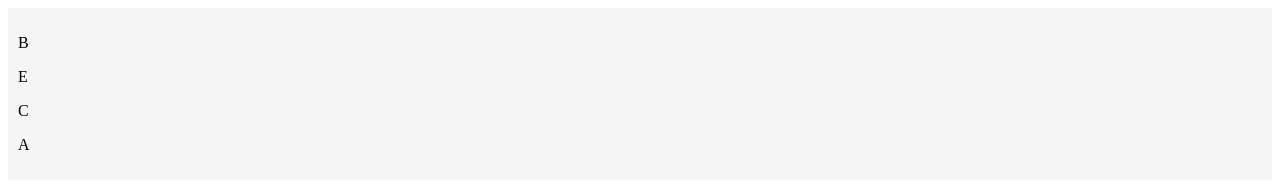
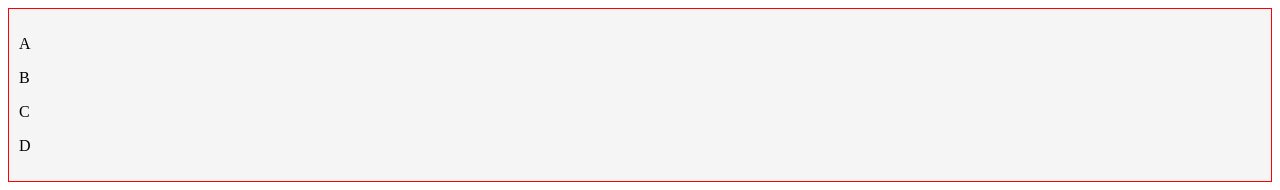
Before and after one commit to guoqiguantou/zhufeng, a plain HTML site: page createElement/index.html in a window 1280 px wide. Drawn offline with Linux system fonts and the light colour scheme.

Commit message:
虚拟dom

```diff
--- a/createElement/index.html
+++ b/createElement/index.html
@@ -25,7 +25,7 @@
 
 <body>
   <div id="app"></div>
-  <script src="./vdom.js"></script>
+  <script src="./vdom1.js"></script>
   <script>
     //1、createElemet 传入对象 生成虚拟dom  VNode
     /*
@@ -87,30 +87,61 @@
     */
 
     // 旧的 VNode
-    const prevVNode = createElement('div', {class:'app1',style:{border:'1px solid red'},'@click':()=>{alert('哈哈')}},[
-      createElement('p', { key: 'a'}, 'A'),
-      createElement('p', { key: 'b'}, 'B'),
-      createElement('p', { key: 'c'}, 'C'),
-      createElement('p', { key: 'd'}, 'D'),
+    const prevVNode = createElement('div', {
+      class: 'app1',
+      style: {
+        border: '1px solid red'
+      },
+      '@click': () => {
+        alert('哈哈')
+      }
+    }, [
+      createElement('p', {
+        key: 'a'
+      }, 'A'),
+      createElement('p', {
+        key: 'b'
+      }, 'B'),
+      createElement('p', {
+        key: 'c'
+      }, 'C'),
+      createElement('p', {
+        key: 'd'
+      }, 'D'),
     ])
 
     // 新的 VNode
-    const nextVNode = createElement('div', {class:'app1',style:{},'@click':()=>{alert('111')}},[
-      createElement('p', { key: 'b'}, 'B'),
-      createElement('p', { key: 'e'}, 'E'),
-      createElement('p', { key: 'c'}, 'C'),
-      createElement('p', { key: 'a'}, 'A'),
-    ] )
+    const nextVNode = createElement('div', {
+      class: 'app1',
+      style: {},
+      '@click': () => {
+        alert('111')
+      }
+    }, [
+      createElement('p', {
+        key: 'b'
+      }, 'B'),
+      createElement('p', {
+        key: 'e'
+      }, 'E'),
+      createElement('p', {
+        key: 'c'
+      }, 'C'),
+      createElement('p', {
+        key: 'a'
+      }, 'A'),
+    ])
 
-    render(prevVNode, document.getElementById('app'))
-     setTimeout(function(){
-      render(nextVNode, document.getElementById('app'))
-      console.log(nextVNode)
-   },1000)
+    // console.log(prevVNode)
 
 
-
-</script>
+    // console.log(prevVNode)
+    render(prevVNode, document.getElementById('app'))
+    setTimeout(function () {
+      render(nextVNode, document.getElementById('app'))
+      // console.log(nextVNode)
+    }, 1000)
+  </script>
 </body>
 
 </html>
--- a/createElement/vdom.js
+++ b/createElement/vdom.js
@@ -74,7 +74,7 @@ function mount(vnode, container, refNode) {
 
 function mountElement(vnode, container, refNode) {
   let dom = document.createElement(vnode.tag)
-  vnode.el = dom
+
   //设置属性
   if (vnode.data && typeof vnode.data == 'object') {
     Object.keys(vnode.data).forEach(key => {
@@ -309,6 +309,4 @@ function patchChildren(prevChildFlags,
       }
       break;
   }
-
-
 }
--- /dev/null
+++ b/createElement/vdom1.js
@@ -0,0 +1,175 @@
+//节点类型
+let htmlFlagType = {
+  TEXT: 'TEXT',
+  HTML: 'HTML',
+  COMPONENT: 'COMPONENT'
+}
+//子节点类型
+let childrenFlagType = {
+  TEXT: 'TEXT',
+  MULTIPLE: 'MULTIPLE',
+  EMPTY: 'EMPTY',
+}
+/*
+createElement('div', {class:'app1'},[
+      createElement('p', { key: 'a'}, 'A'),
+])
+{
+  tag:'div',
+  data: {class:'app1'},
+  flag:htmlFlagType.HTML,
+  childrenFlag:childrenFlagType.MULTIPLE,
+  children:[
+    {
+      tag:'p',
+      data: {key:'a'},
+      flag:htmlFlagType.HTML,
+      childrenFlag:childrenFlagType.TEXT,
+      children:[
+        {
+          tag:null,
+          data: null,
+          flag:htmlFlagType.TEXT,
+          childrenFlag:childrenFlagType.EMPTY,
+          children:'A'
+        }
+      ]
+    }
+  ]
+}
+*/
+//创建虚拟dom
+function createElement(tag,data,children){
+  let flag,childrenFlag;
+  if(typeof tag =='string'){
+    flag=htmlFlagType.HTML
+  }else{
+    flag=htmlFlagType.TEXT
+  }
+  if(children){
+    if(typeof children =='string'){
+      childrenFlag=childrenFlagType.TEXT
+      children={
+        tag:null,
+        data:null,
+        flag:htmlFlagType.TEXT,
+        childrenFlag:childrenFlagType.EMPTY,
+        children:children
+      }
+    }else if(Array.isArray(children)){
+      childrenFlag=childrenFlagType.MULTIPLE
+    }
+  }else{
+    childrenFlag=childrenFlagType.EMPTY
+  }
+
+  return{
+    tag,
+    data,
+    flag,
+    childrenFlag,
+    children
+  }
+}
+
+//渲染
+function render(vnode, container){
+  let oldNode=container.vnode
+  if(oldNode){
+    patch(oldNode, vnode, container)
+  }else{
+    mount(vnode,container)
+  }
+
+  container.vnode=vnode;
+}
+
+//根据虚拟dom挂载到真实dom
+function mount(vnode,container){
+  if(vnode.flag==htmlFlagType.HTML){
+    mountElement(vnode,container)
+  }else{
+    mountText(vnode,container)
+  }
+}
+
+//创建节点
+function mountElement(vnode,container){
+  let dom=document.createElement(vnode.tag);//创建div dom节点
+  vnode.el=dom;//将真实节点添加到虚拟dom
+
+  //设置属性
+  if(vnode.data&&typeof vnode.data == 'object'){
+    Object.keys(vnode.data).forEach(key=>{
+      setAttribute(dom,key,vnode.data[key])
+    })
+  }
+
+
+  if(vnode.childrenFlag==childrenFlagType.TEXT){
+    mountText(vnode.children,dom)
+  }else if(vnode.childrenFlag==childrenFlagType.MULTIPLE){
+    vnode.children.forEach(item=>{
+      mount(item,dom)
+    })
+  }
+  container.appendChild(dom)
+}
+
+//创建文本
+function mountText(vnode,container){
+  let textDom=document.createTextNode(vnode.children);
+  vnode.el=textDom;//将真实节点添加到虚拟dom
+  container.appendChild(textDom)
+}
+
+//设置属性
+function setAttribute(el,key,value){
+  switch (key){
+    case 'class':el.className = value;break;
+    case 'style':
+    for (const key in value) {
+      if (value.hasOwnProperty(key)) {
+        el.style[key]=value[key]
+      }
+    }
+    break;
+    default:
+      //如果是绑定事件
+      if (key[0] == '@') {
+        el.addEventListener(key.split('@')[1],value)
+      }else{
+        el.setAttribute(key,value)
+      }
+  }
+}
+
+//新旧节点比较
+/*
+比较节点类型
+1、节点类型不同 直接替换
+2、节点相同 是文本节点 直接替换文本
+3、节点相同 不是文本
+====
+比较节点的标签
+1、标签不同 div换成span 直接替换
+2、标签相同 更换属性 比较子节点
+====
+比较子节点，更新子节点
+1、新的dom没有子节点     老的dom没有子节点
+2、新的dom没有子节点     老的dom存在一个子节点
+3、新的dom没有子节点     老的dom存在多个子节点   //清空老dom
+
+4、新的dom存在一个子节点 老的dom没有子节点
+5、新的dom存在一个子节点 老的dom存在一个子节点
+6、新的dom存在一个子节点 老的dom存在多个子节点  //清空老dom子节点,添加新的dom子节点
+
+7、新的dom存在多个子节点 老的dom没有子节点      //添加新的子节点
+8、新的dom存在多个子节点 老的dom存在一个子节点  //清空老dom子节点，添加新的子节点
+9、新的dom存在多个子节点 老的dom存在多个子节点  //最复杂
+
+*/
+function patch(oldNode,newNode,container){
+  console.log(oldNode,newNode,container)
+  //
+}
```
